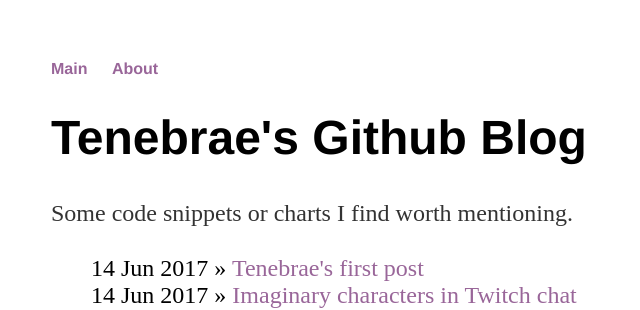
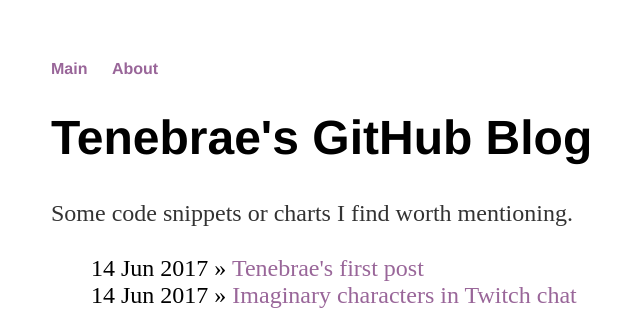
Before and after one commit to tenebrae101/tenebrae101.github.io, a Jekyll site: the page built from index.html, in a window 1280 px wide. Shown: the top 310 px of the page, without its empty margins (141-781 px from the left). Built offline with Jekyll 4.4.1, drawn with Linux system fonts in a browser that asks for light colours.

```diff
--- a/index.html
+++ b/index.html
@@ -1,6 +1,6 @@
 ---
 layout: default
-title: Tenebrae's Github Blog
+title: Tenebrae's GitHub Blog
 ---
 
 	<h1>{{ page.title }}</h1>
```
